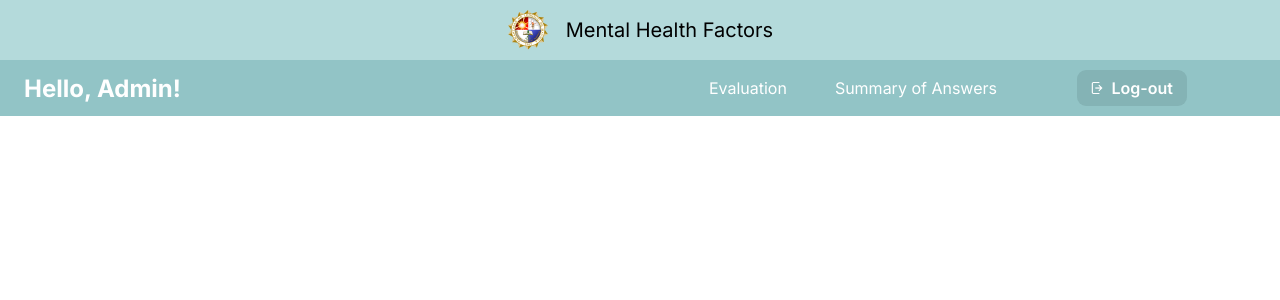
After one commit to nglcaie/capstone_ver1, a Django app: template capswebsite/templates/admin/admin_navbar.html in a window 1280 px wide. The commit adds this page. Shown: the top 300 px of the page. Run offline with Django 4.2, Linux system fonts and the light colour scheme; the template is opened without the code that fills it, so the values that code supplies are empty; some web fonts are replaced.

Commit message:
student_navbar

```diff
--- /dev/null
+++ b/capswebsite/templates/admin/admin_navbar.html
@@ -0,0 +1,40 @@
+{% load static %}
+
+<!DOCTYPE html>
+<html lang="en">
+<head>
+    <meta charset="UTF-8">
+    <meta http-equiv="X-UA-Compatible" content="IE=edge">
+    <meta name="viewport" content="width=device-width, initial-scale=1.0">
+    <title>Student</title>
+    <link rel="stylesheet" href="{% static '/css/student-navbar.css' %}">
+</head>
+
+<body>
+    <div class="nav-bar-1">
+            <img src="{% static 'image/plm-logo.png' %}" style="vertical-align: middle">
+            &nbsp;&nbsp;
+            Mental Health Factors
+    </div>
+    <div class="nav-bar-2">
+        <p class="hello">Hello, Admin!</p>
+        <div class="nav-bar-2-right"></div>
+            <ul>
+                <li><a href="{% url 'start_survey' %}"> Evaluation </a></li>
+                <li><a href="{% url 'answer_summary' %}"> Summary of Answers </a></li>
+            </ul>
+
+            <a href="{% url 'index' %}">
+                <button class="btn-logout"><img src="{% static 'image/logout-icon.png' %}" height="12em">&nbsp; Log-out</button>
+            </a>
+        </div>
+    </div>
+
+    <div class="content">
+        {% block content %}
+
+        {% endblock %}
+    </div>
+
+</body>
+</html>
--- a/capswebsite/templates/student/answer_summary.html
+++ b/capswebsite/templates/student/answer_summary.html
@@ -1,6 +1,6 @@
 {% load static %}
 
-{% include 'student/student-navbar.html' %}
+{% include 'student/student_navbar.html' %}
 
 
 <style>
--- a/capswebsite/templates/student/start_survey.html
+++ b/capswebsite/templates/student/start_survey.html
@@ -1,6 +1,6 @@
 {% load static %}
 
-{% include 'student/student-navbar.html' %}
+{% include 'student/student_navbar.html' %}
 
 <style>
     body {
--- a/capswebsite/templates/student/survey_question.html
+++ b/capswebsite/templates/student/survey_question.html
@@ -1,6 +1,6 @@
 {% load static %}
 
-{% include 'student/student-navbar.html' %}
+{% include 'student/student_navbar.html' %}
 
 <style>
     .body {
--- a/capswebsite/templates/student/thankyou.html
+++ b/capswebsite/templates/student/thankyou.html
@@ -1,6 +1,6 @@
 {% load static %}
 
-{% include 'student/student-navbar.html' %}
+{% include 'student/student_navbar.html' %}
 
 <html>
 
--- a/capswebsite/urls.py
+++ b/capswebsite/urls.py
@@ -14,6 +14,6 @@ urlpatterns = [
     path('answer_summary',views.answer_summary, name="answer_summary"),
     path('start_survey',views.start_survey, name="start_survey"),
     path('survey_question',views.survey_question, name="survey_question"),
-    path('student_navbar',views.student_navbar, name="student-navbar"),
+    path('student_navbar',views.student_navbar, name="student_navbar"),
     path('thankyou',views.thankyou, name="thankyou")
 ] + static(settings.MEDIA_URL, document_root=settings.MEDIA_ROOT) + static(settings.STATIC_URL, document_root=settings.STATIC_ROOT)
--- a/capswebsite/views.py
+++ b/capswebsite/views.py
@@ -31,7 +31,7 @@ def survey_question(request):
     return render(request, 'student/survey_question.html')
 
 def student_navbar(request):
-    return render(request, 'student/student-navbar.html')
+    return render(request, 'student/student_navbar.html')
 
 def thankyou(request):
     return render(request, 'student/thankyou.html')
```
Also changed, not shown: capswebsite/templates/student/student_navbar.html (renamed from capswebsite/templates/student/student-navbar.html).
